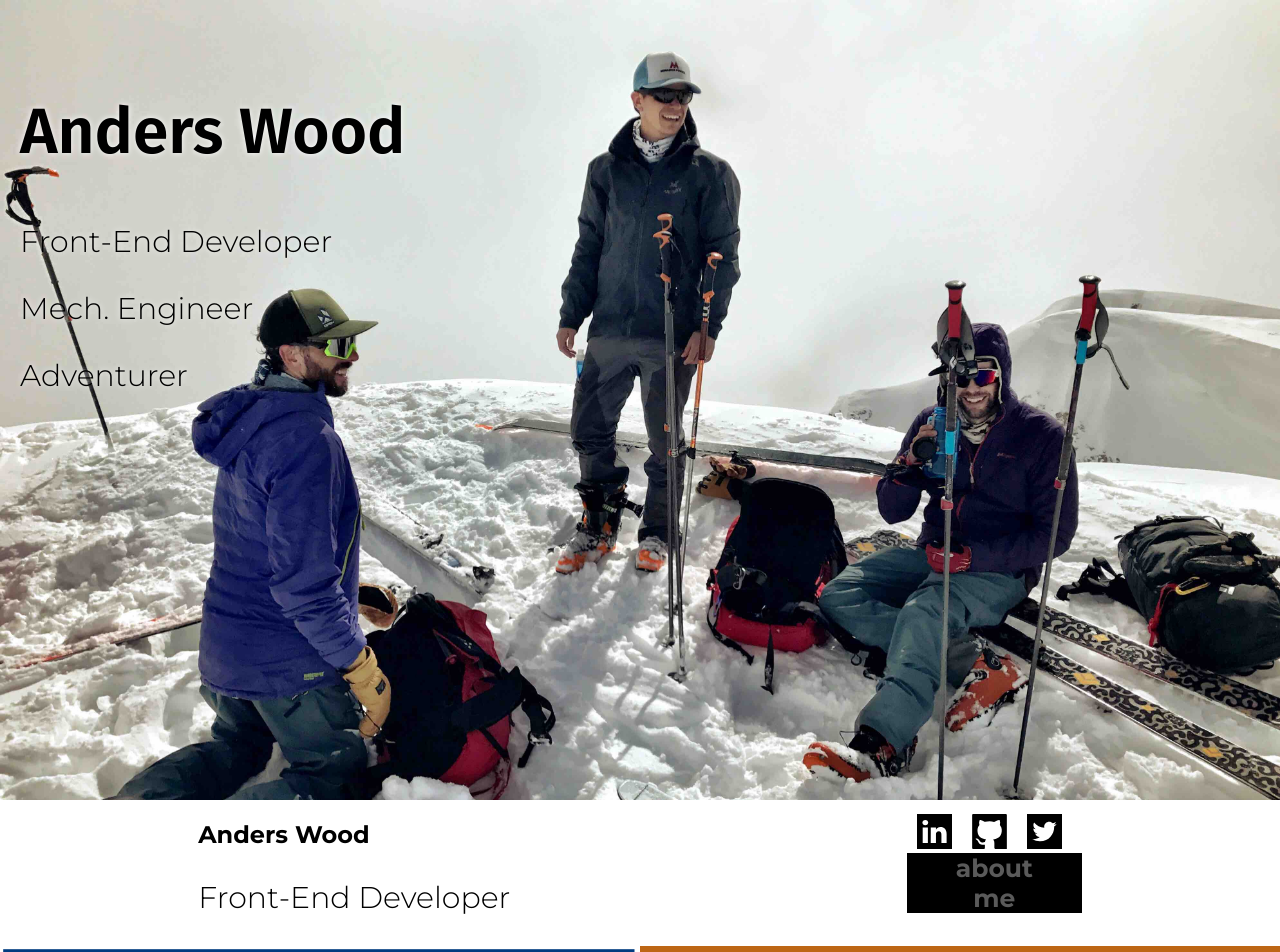
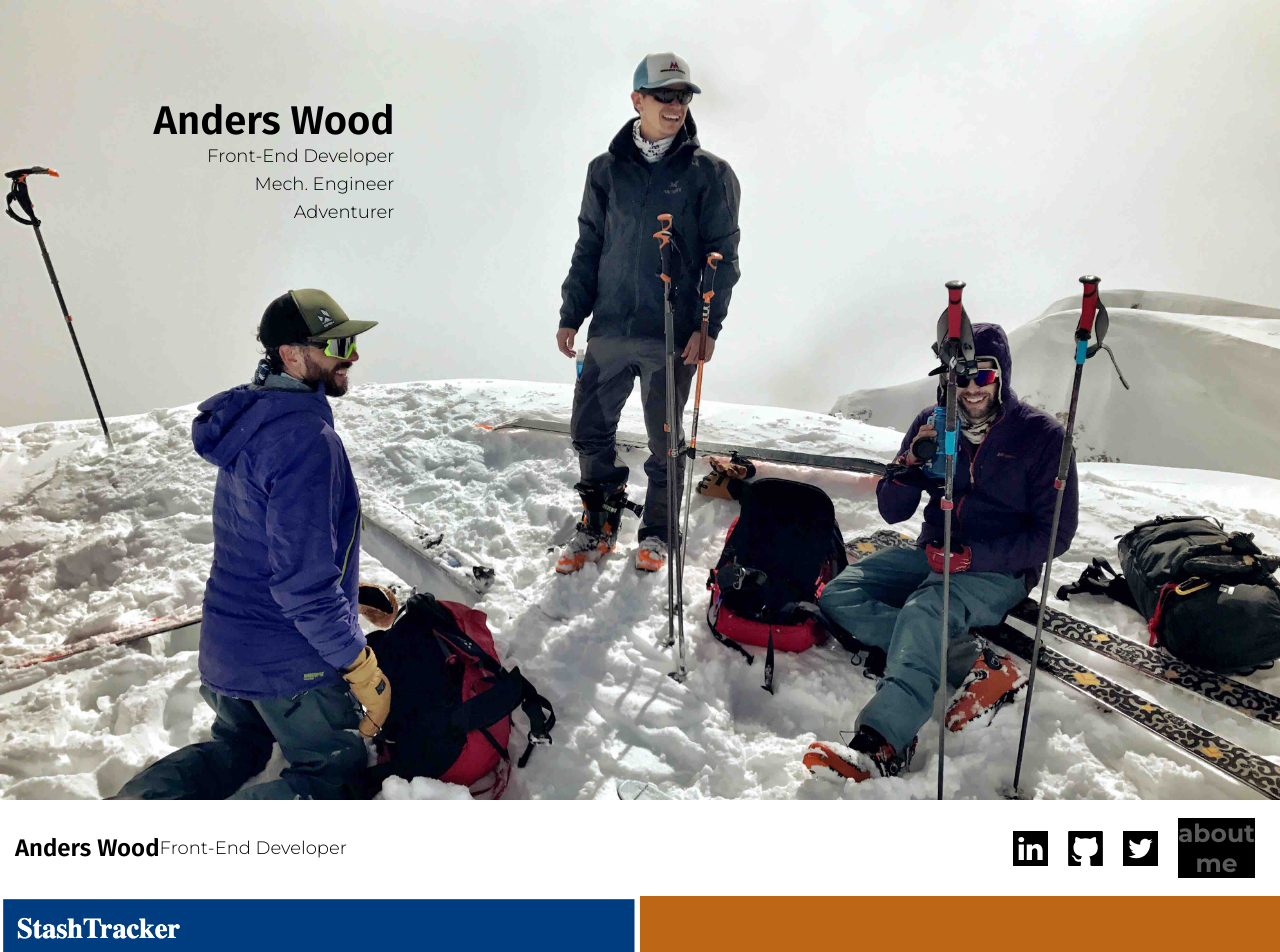
Before and after one commit to anderswood/my-site, a React (Create React App) app: page / in a window 1280 px wide. Shown: the top 952 px of the page. Built offline with nearby package versions, Linux system fonts and the light colour scheme.

Commit message:
style header

```diff
--- a/src/Components/Header.js
+++ b/src/Components/Header.js
@@ -10,8 +10,8 @@ export const Header = () => {
     <section className='header-container'>
 
       <div className='header-left-div'>
-        <h2>Anders Wood</h2>
-        <h3>Front-End Developer</h3>
+        <h2 className='header-name'>Anders Wood</h2>
+        <h3 className='header-title'>Front-End Developer</h3>
       </div>
 
       <div className='header-right-div'>
--- a/src/Components/Icons/Github.js
+++ b/src/Components/Icons/Github.js
@@ -1,7 +1,7 @@
 import React from 'react';
 
 export default () => (
-  <svg className='icon' width="35px" height="35px" x="0px" y="0px" viewBox="0 0 568.034 568.034">
+  <svg className='icon' width="35px" height="35px" viewBox="0 0 568.034 568.034">
   		<path d="M550.99,0H17.051C8.948,0,2.381,6.567,2.381,14.67v538.694c0,8.104,6.567,14.67,14.67,14.67h177.498v-0.129
   			c8.011-0.092,14.149-4.577,14.431-12.166c0.728-19.725,0.214-39.492,0.214-58.562c-14.296,0.667-27.944,2.473-41.438,1.695
   			c-29.762-1.714-52.632-14.413-64.493-43.556c-7.026-17.265-17.613-32.032-34.101-41.886c-3.079-1.842-5.771-4.554-8.127-7.308
--- a/src/Components/Icons/LinkedIn.js
+++ b/src/Components/Icons/LinkedIn.js
@@ -1,7 +1,7 @@
 import React from 'react';
 
 export default () => (
-  <svg className='icon' width='35px' height='35px' x="0px" y="0px" viewBox="0 0 455 455">
+  <svg className='icon' width='35px' height='35px' viewBox="0 0 455 455">
   	<path d="M246.4,204.35v-0.665c-0.136,0.223-0.324,0.446-0.442,0.665H246.4z"/>
   	<path d="M0,0v455h455V0H0z M141.522,378.002H74.016V174.906h67.506V378.002z
   		 M107.769,147.186h-0.446C84.678,147.186,70,131.585,70,112.085c0-19.928,15.107-35.087,38.211-35.087
--- a/src/Components/Icons/Twitter.js
+++ b/src/Components/Icons/Twitter.js
@@ -1,7 +1,7 @@
 import React from 'react';
 
 export default () => (
-  <svg className='icon' width='35px' height='35px' x="0px" y="0px" viewBox="0 0 455 455">
+  <svg className='icon' width='35px' height='35px' viewBox="0 0 455 455">
   <path d="M0,0v455h455V0H0z M352.751,163.259c0.123,2.773,0.186,5.561,0.186,8.36
   	c0,85.403-65.002,183.876-183.873,183.876c-36.496,0-70.466-10.697-99.065-29.037c5.056,0.601,10.199,0.907,15.417,0.907
   	c30.278,0,58.143-10.331,80.262-27.668c-28.28-0.519-52.148-19.204-60.373-44.88c3.948,0.757,7.997,1.163,12.161,1.163
--- a/src/styles/App.css
+++ b/src/styles/App.css
@@ -3,22 +3,27 @@ body, html {
 
 h1 {
   font-family: "Fira Sans";
-  font-size: 64px;
+  font-size: 40px;
   font-weight: 600;
-  text-shadow: 0 0 6px #FFF; }
+  margin-top: 20px;
+  margin-bottom: 0; }
 
 h3 {
-  font-size: 30px;
+  font-size: 18px;
   font-weight: 300;
-  text-shadow: 0 0 6px #FFF; }
+  margin: 6px auto; }
 
 body, html {
   margin: 0; }
 
 .titles-container {
-  margin-left: 20px;
+  margin-left: 12%;
+  margin-top: 6%;
   position: absolute;
-  top: 5vh; }
+  text-align: right; }
+
+#sub-title1 {
+  margin-top: 0; }
 
 .hero-container {
   background: url("../images/sopris-summit-small.jpg") no-repeat fixed;
--- a/src/styles/App.scss
+++ b/src/styles/App.scss
@@ -6,15 +6,18 @@ body, html {
 
 h1 {
   font-family: $font-header;
-  font-size: 64px;
-  font-weight: 600;
-  text-shadow: 0 0 6px #FFF;
+  font-size: 40px;
+  font-weight: $weight-header;
+  // text-shadow: 0 0 6px #FFF;
+  margin-top: 20px;
+  margin-bottom: 0;
 }
 
 h3 {
-  font-size: 30px;
-  font-weight: 300;
-  text-shadow: 0 0 6px #FFF;
+  font-size: 18px;
+  font-weight: $weight-text;
+  // text-shadow: 0 0 6px #FFF;
+  margin: 6px auto;
 }
 
 body, html {
@@ -22,9 +25,14 @@ body, html {
 }
 
 .titles-container {
-  margin-left: 20px;
+  margin-left: 12%;
+  margin-top: 6%;
   position: absolute;
-  top: 5vh;
+  text-align: right;
+}
+
+#sub-title1 {
+  margin-top: 0;
 }
 
 .hero-container {
@@ -52,7 +60,7 @@ body, html {
 }
 
 .text-about, .text-me {
-  color: rgba(100,100,100,0.9);
+  color: rgba(100, 100, 100, 0.9);
   font-size: 25px;
   margin: 0;
 }
--- a/src/styles/header.scss
+++ b/src/styles/header.scss
@@ -1,21 +1,45 @@
+@import './variables.scss';
 
 .header-container {
-  width: 100%;
   display: flex;
-  justify-content: space-around;
+  justify-content: space-between;
   align-items: center;
   top: 0;
-  position: relative;
-  z-index: 1;
+  padding: 8px 15px;
+  // position: relative;
+  // z-index: 1;
 }
 
 .header-container-fixed {
   position: fixed;
+  width: 100%;
   box-shadow: 0 5px rgba(0, 0, 0, 0.1);
+  background: rgba(0, 0, 0, 0.95);
+  .header-name {
+    color: #FFF;
+  }
+  .header-title {
+    color: #FFF;
+  }
+  .header-label svg {
+    fill: #FFF;
+  }
+}
+
+.header-right-div, .header-left-div {
+  display: flex;
+  justify-content: space-around;
+  align-items: center;
+}
+
+.header-name {
+  font-family: $font-header;
+  font-weight: $weight-header;
 }
 
 .header-label {
   margin: 10px;
+  font-size: 0;
 }
 
 .header-link svg, .header-link {
--- a/src/styles/index.css
+++ b/src/styles/index.css
@@ -3,22 +3,27 @@ body, html {
 
 h1 {
   font-family: "Fira Sans";
-  font-size: 64px;
+  font-size: 40px;
   font-weight: 600;
-  text-shadow: 0 0 6px #FFF; }
+  margin-top: 20px;
+  margin-bottom: 0; }
 
 h3 {
-  font-size: 30px;
+  font-size: 18px;
   font-weight: 300;
-  text-shadow: 0 0 6px #FFF; }
+  margin: 6px auto; }
 
 body, html {
   margin: 0; }
 
 .titles-container {
-  margin-left: 20px;
+  margin-left: 12%;
+  margin-top: 6%;
   position: absolute;
-  top: 5vh; }
+  text-align: right; }
+
+#sub-title1 {
+  margin-top: 0; }
 
 .hero-container {
   background: url("../images/sopris-summit-small.jpg") no-repeat fixed;
@@ -47,20 +52,36 @@ body, html {
   margin: 0; }
 
 .header-container {
-  width: 100%;
   display: flex;
-  justify-content: space-around;
+  justify-content: space-between;
   align-items: center;
   top: 0;
-  position: relative;
-  z-index: 1; }
+  padding: 8px 15px; }
 
 .header-container-fixed {
   position: fixed;
-  box-shadow: 0 5px rgba(0, 0, 0, 0.1); }
+  width: 100%;
+  box-shadow: 0 5px rgba(0, 0, 0, 0.1);
+  background: rgba(0, 0, 0, 0.95); }
+  .header-container-fixed .header-name {
+    color: #FFF; }
+  .header-container-fixed .header-title {
+    color: #FFF; }
+  .header-container-fixed .header-label svg {
+    fill: #FFF; }
+
+.header-right-div, .header-left-div {
+  display: flex;
+  justify-content: space-around;
+  align-items: center; }
+
+.header-name {
+  font-family: "Fira Sans";
+  font-weight: 600; }
 
 .header-label {
-  margin: 10px; }
+  margin: 10px;
+  font-size: 0; }
 
 .header-link svg, .header-link {
   font-size: 0; }
--- a/src/styles/variables.scss
+++ b/src/styles/variables.scss
@@ -1,6 +1,8 @@
 
 // FONTS
 $font-header: 'Fira Sans';
+$weight-header: 600;
 $font-text: 'Montserrat';
+$weight-text: 300;
 
 // COLORS
```
